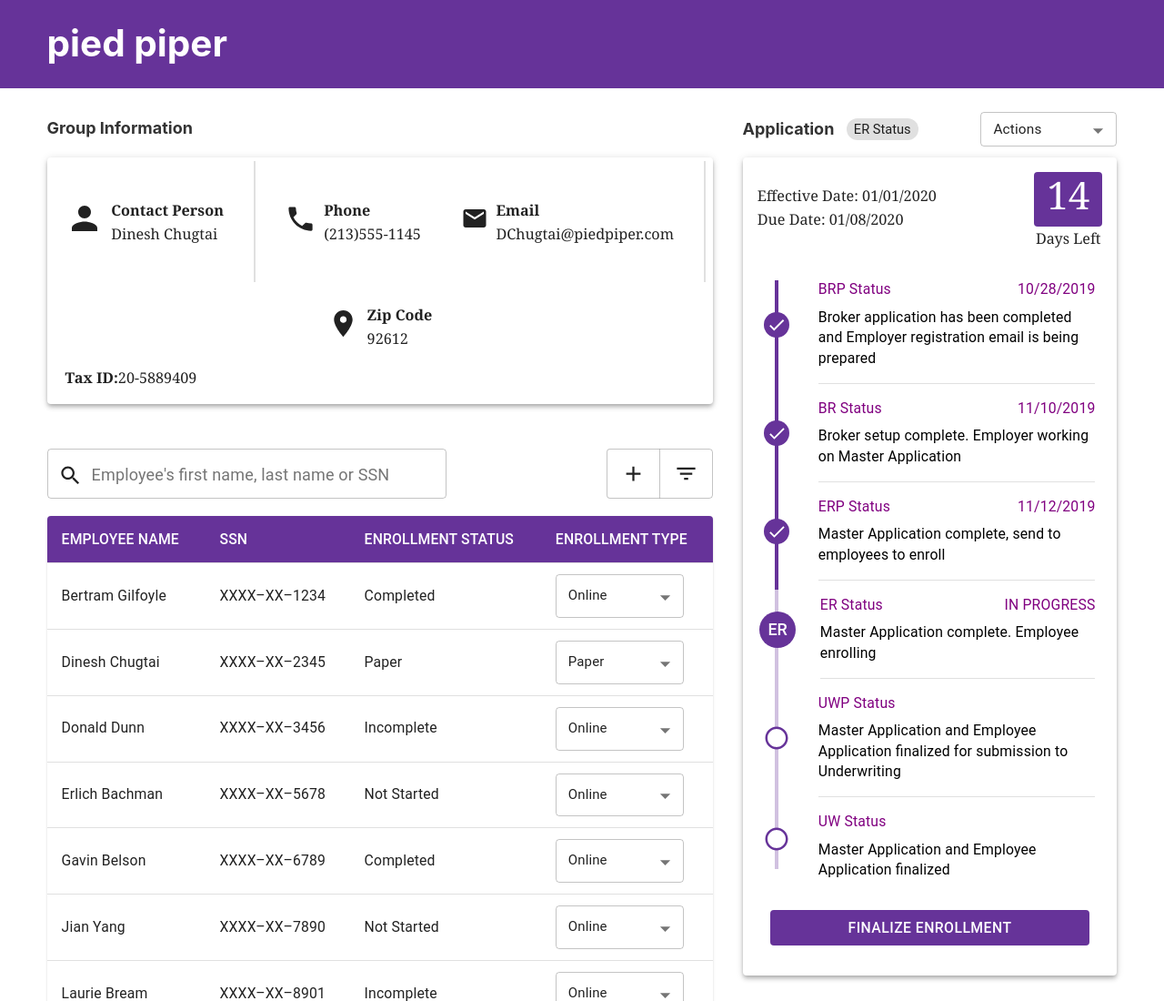
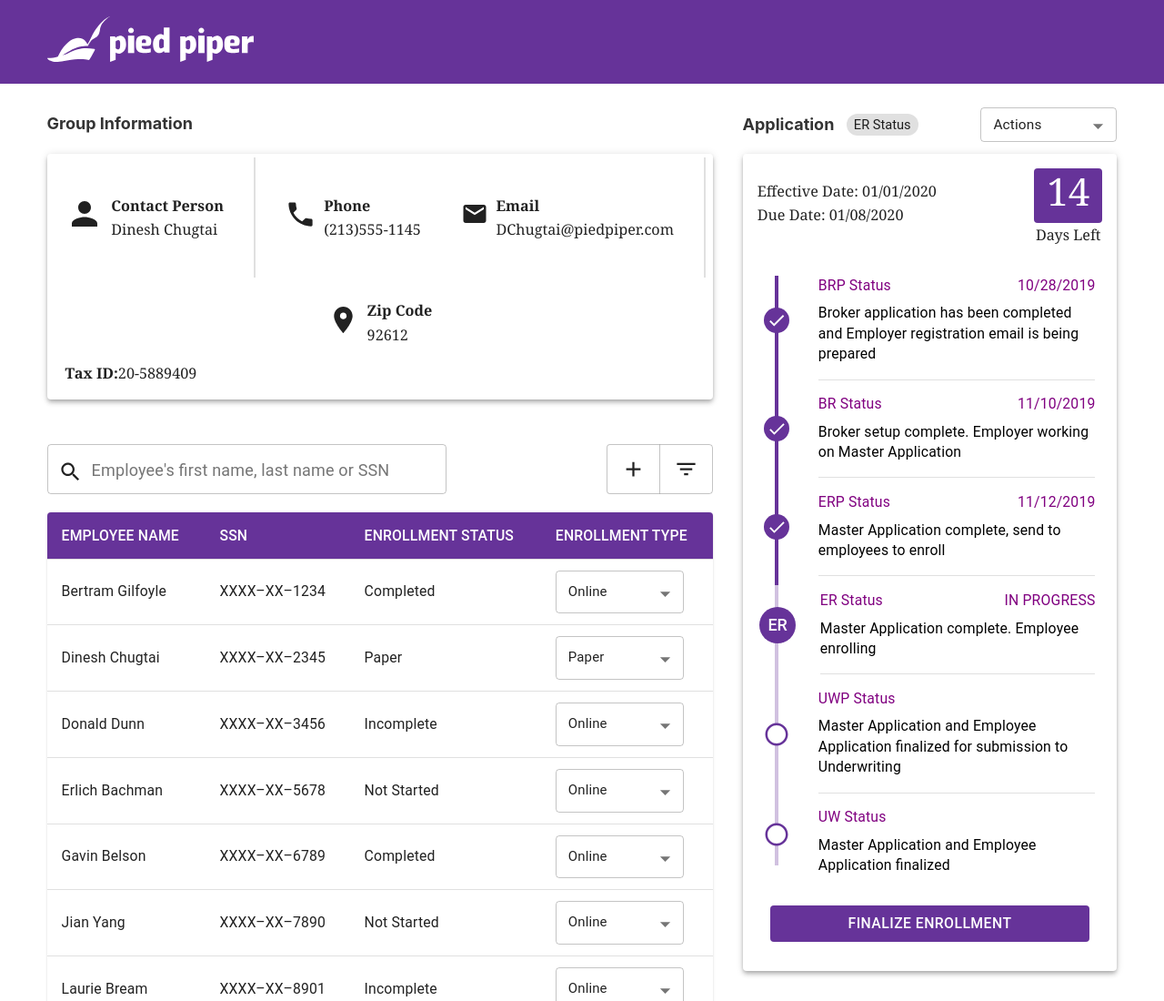
Before and after one commit to bgott/word_brown, a Gatsby site: page / in a window 1280 px wide. Shown: the top 1100 px of the page at 91% size. Built offline with nearby package versions, Linux system fonts and the light colour scheme; Gatsby itself is replaced by a stand-in of ours.

Commit message:
add logo to header

```diff
--- /dev/null
+++ b/src/assets/scss/header.scss
@@ -0,0 +1,10 @@
+.header-bounds {
+    margin: 0 auto;
+    max-width: 95%;
+    padding: 1.0rem 1.0875rem;
+    img {
+        height: 50px;
+        margin-top: auto;
+        margin-bottom: auto;
+    }
+}
--- a/src/assets/scss/main.scss
+++ b/src/assets/scss/main.scss
@@ -2,6 +2,7 @@
 @import './contact-card';
 @import './application-card';
 @import './employee-dt';
+@import './header';
 
 .main {
     margin: 0 auto;
--- a/src/components/header.js
+++ b/src/components/header.js
@@ -1,6 +1,7 @@
 import { Link } from "gatsby"
 import PropTypes from "prop-types"
 import React from "react"
+import LogoSVG from "../assets/images/logo-white.svg"
 
 const Header = ({ siteTitle }) => (
   <header
@@ -9,24 +10,8 @@
       marginBottom: `1.45rem`,
     }}
   >
-    <div
-      style={{
-        margin: `0 auto`,
-        maxWidth: '95%',
-        padding: `1.45rem 1.0875rem`,
-      }}
-    >
-      <h1 style={{ margin: 0 }}>
-        <Link
-          to="/"
-          style={{
-            color: `white`,
-            textDecoration: `none`,
-          }}
-        >
-          {siteTitle}
-        </Link>
-      </h1>
+    <div className="header-bounds">
+        <img src={LogoSVG} alt={siteTitle}/>
     </div>
   </header>
 )
```
Also changed, not shown: src/assets/images/logo-white.png (added), src/assets/images/logo-white.svg (added), src/assets/images/pied-piper-logo-wallpaper.jpeg (added).
